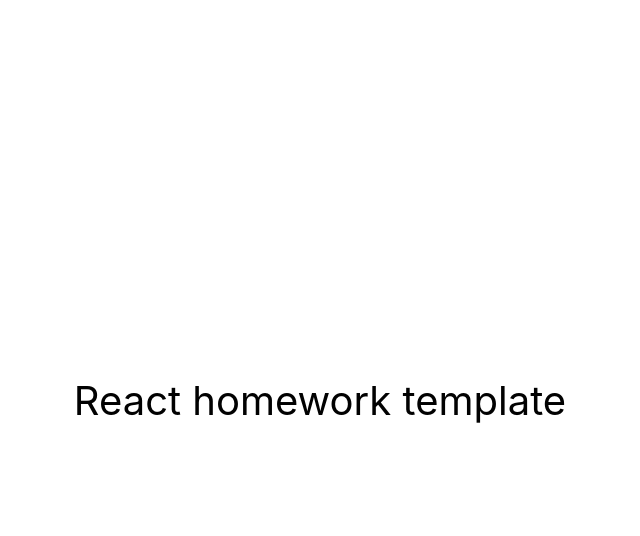
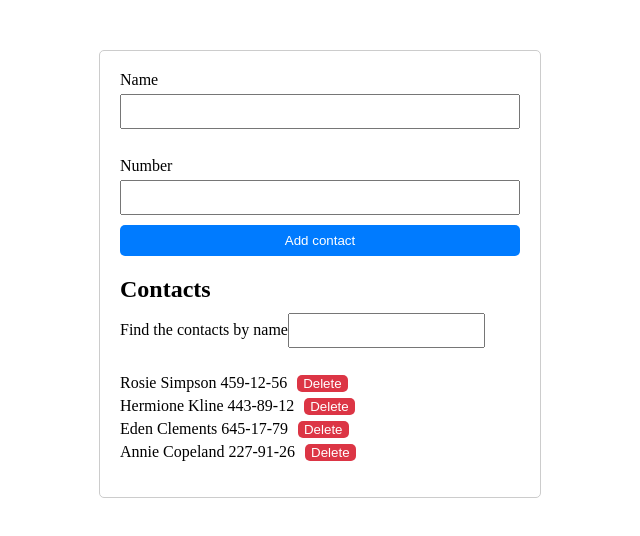
Before and after one commit to Mamrenko-Alex/goit-react-woolf-hw-02-phonebook, a React (Create React App) app: page / in a window 1280 px wide. Shown: the top 536 px of the page, without its empty margins (320-960 px from the left). Built offline with nearby package versions, Linux system fonts and the light colour scheme.

Commit message:
befor refactoring

```diff
--- a/package.json
+++ b/package.json
@@ -7,6 +7,7 @@
     "@testing-library/jest-dom": "^5.16.3",
     "@testing-library/react": "^12.1.4",
     "@testing-library/user-event": "^13.5.0",
+    "nanoid": "^5.0.5",
     "react": "^18.1.0",
     "react-dom": "^18.1.0",
     "react-scripts": "5.0.1",
--- a/src/components/App.jsx
+++ b/src/components/App.jsx
@@ -1,16 +1,101 @@
-export const App = () => {
-  return (
-    <div
-      style={{
-        height: '100vh',
-        display: 'flex',
-        justifyContent: 'center',
-        alignItems: 'center',
-        fontSize: 40,
-        color: '#010101'
-      }}
-    >
-      React homework template
-    </div>
-  );
-};
+import { nanoid } from "nanoid";
+import { Component } from "react";
+import styles from "./PhoneBook/PhoneBook.module.css";
+
+export class App extends Component {
+  state = {
+    contacts: [
+      {id: 'id-1', name: 'Rosie Simpson', number: '459-12-56'},
+      {id: 'id-2', name: 'Hermione Kline', number: '443-89-12'},
+      {id: 'id-3', name: 'Eden Clements', number: '645-17-79'},
+      {id: 'id-4', name: 'Annie Copeland', number: '227-91-26'},
+    ],
+    filter: '',
+    name: '',
+    number: ''
+  }
+
+  handleChange = (event) => {
+    const field = event.target.name;
+    this.setState({ [field]: event.target.value });
+  }
+
+  handleSubmit = (event) => {
+    event.preventDefault();
+    const newContact = {
+      id: nanoid(),
+      name: this.state.name,
+      number: this.state.number
+    };
+    if (this.state.contacts.find(({ name }) => name === newContact.name)) {
+      alert(`${newContact.name} is already in contacts`)
+      return
+    }
+    this.setState((prevState) => ({
+      contacts: [...prevState.contacts, newContact],
+      name: '',
+      number: ''
+    }));
+  }
+
+  handlerDeleteNumber = (deleteId) => {
+    const newContact = this.state.contacts.filter(({ id }) => id !== deleteId)
+    this.setState({ contacts: newContact })
+  }
+
+  render() {
+    const { name, number, filter, contacts } = this.state;
+    return (
+      <div className={styles.container}>
+
+          <form className={styles.form} onSubmit={this.handleSubmit}>
+          <label className={styles.label} htmlFor="name_input">Name </label>
+          <input
+            className={styles.input}
+            onChange={this.handleChange}
+            id="name_input"
+            type="text"
+            name="name"
+            value={name}
+            pattern="^[a-zA-Zа-яА-Я]+(([' \-][a-zA-Zа-яА-Я ])?[a-zA-Zа-яА-Я]*)*$"
+            title="Name may contain only letters, apostrophe, dash and spaces. For example Adrian, Jacob Mercer, Charles de Batz de Castelmore d'Artagnan"
+            required
+          />
+          <br/>
+          <label className={styles.label} htmlFor="number_input">Number </label>
+          <input
+            className={styles.input}
+            onChange={this.handleChange}
+            id="number_input"
+            type="tel"
+            name="number"
+            value={number}
+            pattern="\+?\d{1,4}?[ .\-\s]?\(?\d{1,3}?\)?[ .\-\s]?\d{1,4}[ .\-\s]?\d{1,4}[ .\-\s]?\d{1,9}"
+            title="Phone number must be digits and can contain spaces, dashes, parentheses and can start with +"
+            required
+          />
+          <button className={styles.button} type="submit">Add contact</button>
+        </form>
+        <h2 className={styles.title}>Contacts</h2>
+        <label className={styles.label_search} htmlFor="search_input">Find the contacts by name</label>
+        <input
+          type="text"
+          className={styles.search}
+          onChange={this.handleChange}
+          id="search_input"
+          name="filter"
+          value={filter}
+          title='Find the numer in yor phonebook by name'
+        />
+        <ul className={styles.contacts_list}>
+          {contacts.map(({ id, name, number}) => (
+            <li key={id} className={styles.contact_item}>
+              {name} {number}
+              <button type="button" onClick={() => this.handlerDeleteNumber(id)}>Delete</button>
+            </li>
+          ))}
+        </ul>
+      </div>
+    );
+  }
+}
--- /dev/null
+++ b/src/components/PhoneBook/PhoneBook.module.css
@@ -0,0 +1,63 @@
+.container {
+  max-width: 400px;
+  margin: 50px auto;
+  padding: 20px;
+  border: 1px solid #ccc;
+  border-radius: 5px;
+}
+
+.form {
+  display: flex;
+  flex-direction: column;
+}
+
+.label {
+  margin-bottom: 5px;
+}
+
+.input {
+  padding: 8px;
+  margin-bottom: 10px;
+}
+
+.button {
+  padding: 8px 15px;
+  background-color: #007bff;
+  color: #fff;
+  border: none;
+  border-radius: 5px;
+  cursor: pointer;
+}
+
+.title {
+  margin-top: 20px;
+  margin-bottom: 10px;
+}
+
+.label_search {
+  margin-top: 10px;
+  margin-bottom: 5px;
+}
+
+.search {
+  padding: 8px;
+  margin-bottom: 10px;
+}
+
+.contacts_list {
+  list-style: none;
+  padding: 0;
+}
+
+.contact_item {
+  margin-bottom: 5px;
+}
+
+.contact_item button {
+  margin-left: 10px;
+  background-color: #dc3545;
+  color: #fff;
+  border: none;
+  border-radius: 5px;
+  cursor: pointer;
+}
--- a/src/index.css
+++ b/src/index.css
@@ -1,15 +1,63 @@
-@import-normalize; /* bring in normalize.css styles */
-
-body {
-  margin: 0;
-  font-family: -apple-system, BlinkMacSystemFont, 'Segoe UI', 'Roboto', 'Oxygen',
-    'Ubuntu', 'Cantarell', 'Fira Sans', 'Droid Sans', 'Helvetica Neue',
-    sans-serif;
-  -webkit-font-smoothing: antialiased;
-  -moz-osx-font-smoothing: grayscale;
+.container {
+  max-width: 400px;
+  margin: 0 auto;
+  padding: 20px;
+  border: 1px solid #ccc;
+  border-radius: 8px;
+  background-color: #fff;
 }
 
-code {
-  font-family: source-code-pro, Menlo, Monaco, Consolas, 'Courier New',
-    monospace;
+.form {
+  margin-bottom: 20px;
 }
+
+.input {
+  width: 100%;
+  margin-bottom: 10px;
+  padding: 10px;
+  font-size: 16px;
+  border: 1px solid #ccc;
+  border-radius: 4px;
+}
+
+.button {
+  width: 100%;
+  padding: 12px;
+  font-size: 16px;
+  background-color: #007bff;
+  color: #fff;
+  border: none;
+  border-radius: 4px;
+  cursor: pointer;
+  transition: background-color 0.3s;
+}
+
+.button:hover {
+  background-color: #0056b3;
+}
+
+.contacts_list {
+  list-style-type: none;
+  padding-left: 0;
+}
+
+.contact_item {
+  margin-bottom: 10px;
+  padding: 10px;
+  background-color: #f4f4f4;
+  border-radius: 4px;
+  font-size: 16px;
+}
+
+.label {
+  margin-bottom: 5px;
+  font-size: 16px;
+  color: #333;
+}
+
+.title {
+  font-size: 24px;
+  margin-bottom: 20px;
+  text-align: center;
+  color: #333;
+}
```
Also changed, not shown: src/components/PhoneBook/ContactForm.jsx (added, +7 -0 lines), 1 other file (tests, documents, lock files or other folders).
